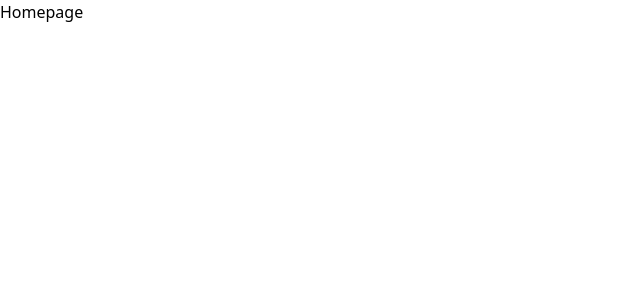
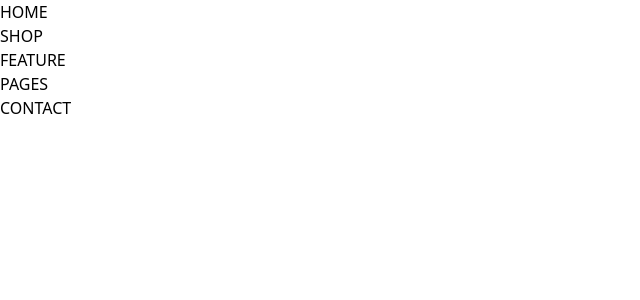
Before and after one commit to bipon68/woomega-nextjs, a Next.js app in the folder woomega/: page / in a window 1280 px wide. Shown: the top 300 px of the page, without its empty margins (0-640 px from the left). Built offline with nearby package versions, Linux system fonts and the light colour scheme.

Commit message:
webMenu link done

```diff
--- /dev/null
+++ b/woomega/woomega/features/navbar/WebMenu.tsx
@@ -0,0 +1,21 @@
+import React from "react";
+import { MenuLink } from "./component/MenuLink";
+import Link from "next/link";
+
+const WebMenu = () => {
+  return (
+    <div className=" container">
+      <div className=" ">
+        {MenuLink.map((item) => (
+          <div key={item.id} className=" flex gap-16">
+            <Link href={""} className=" ">
+              {item.title}
+            </Link>
+          </div>
+        ))}
+      </div>
+    </div>
+  );
+};
+
+export default WebMenu;
--- /dev/null
+++ b/woomega/woomega/features/navbar/component/MenuLink.ts
@@ -0,0 +1,32 @@
+export const MenuLink = [
+  {
+    id: "home",
+    icon: "",
+    title: "HOME",
+    path: "/home",
+  },
+  {
+    id: "shop",
+    icon: "",
+    title: "SHOP",
+    path: "/shop",
+  },
+  {
+    id: "feature",
+    icon: "",
+    title: "FEATURE",
+    path: "/feature",
+  },
+  {
+    id: "pages",
+    icon: "",
+    title: "PAGES",
+    path: "/pages",
+  },
+  {
+    id: "contact",
+    icon: "",
+    title: "CONTACT",
+    path: "/contact",
+  },
+];
--- a/woomega/woomega/program/Homepage.tsx
+++ b/woomega/woomega/program/Homepage.tsx
@@ -1,7 +1,12 @@
 import React from "react";
+import WebMenu from "../features/navbar/WebMenu";
 
 const Homepage = () => {
-  return <div>Homepage</div>;
+  return (
+    <div>
+      <WebMenu />
+    </div>
+  );
 };
 
 export default Homepage;
```
